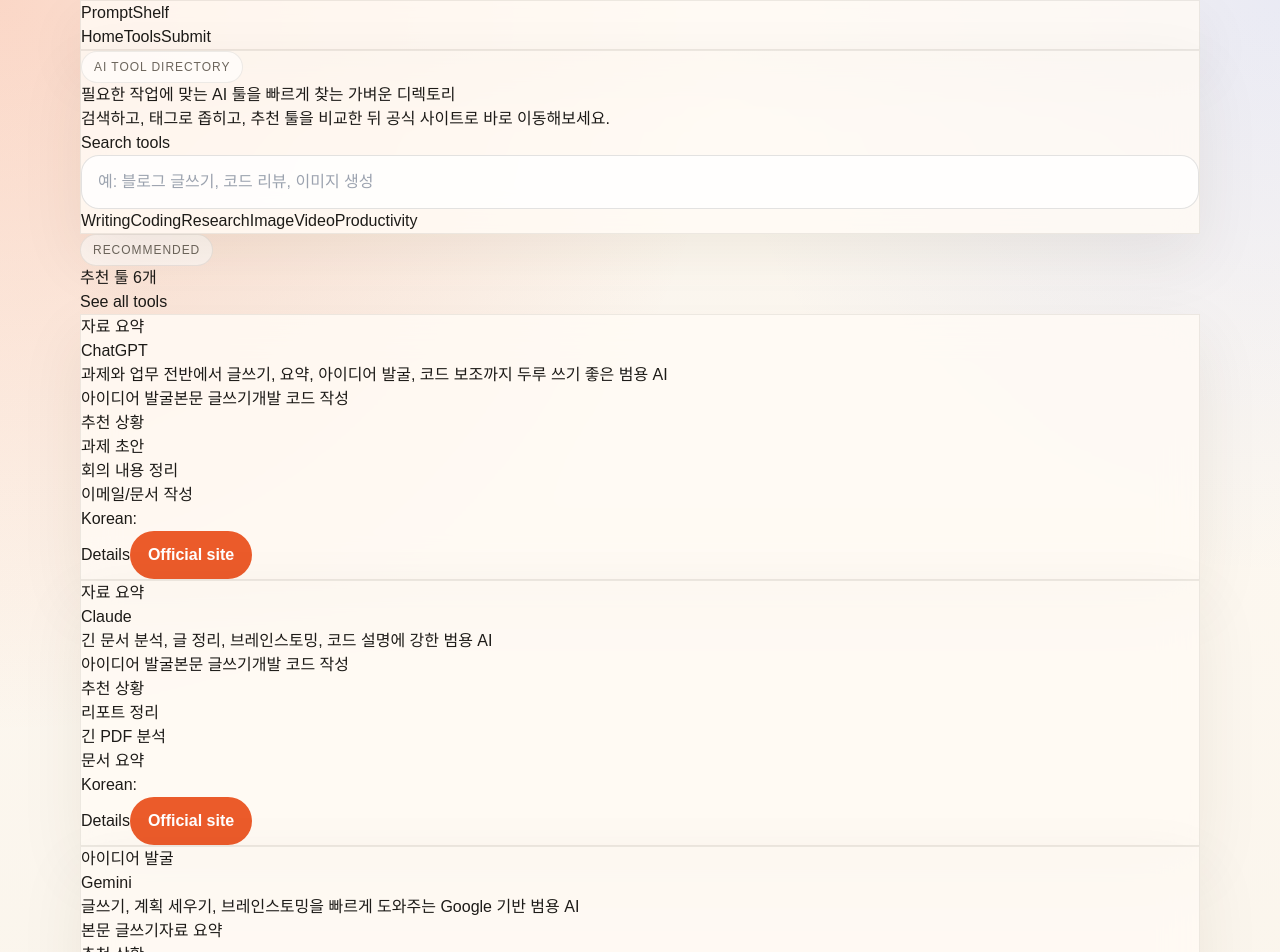
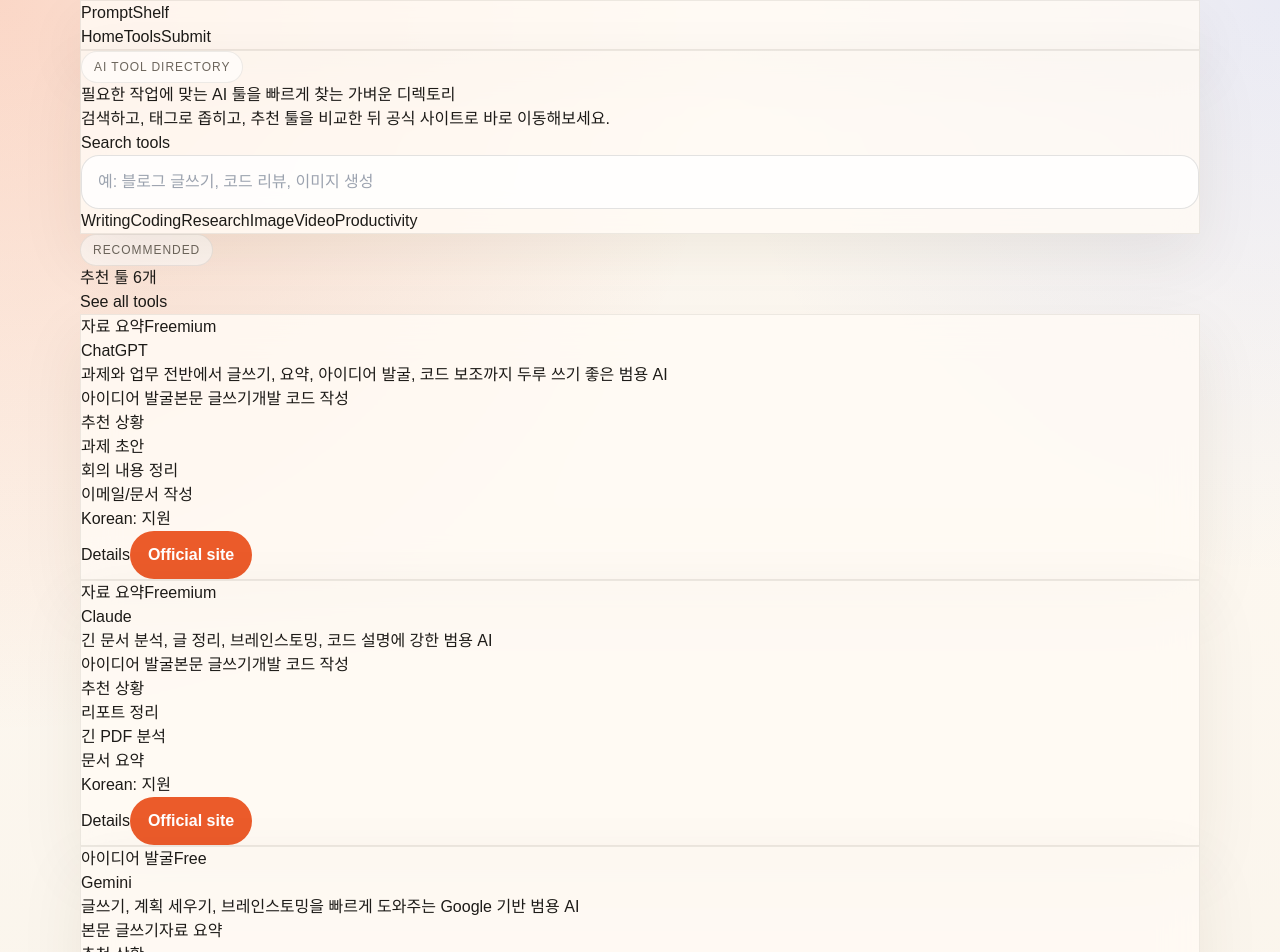
Before and after one commit to fabre120808-art/ai-tools-directory, a Next.js app: page / in a window 1280 px wide. Shown: the top 952 px of the page. Built offline with nearby package versions, Linux system fonts and the light colour scheme.

Commit message:
fix: add missing properties to tool data objects
Include 'pricing', 'koreanSupport', and 'platform' for all tools.

```diff
--- a/data/tools.ts
+++ b/data/tools.ts
@@ -21,6 +21,9 @@ export const tools = [
     primaryTag: '자료 요약',
     secondaryTags: ['아이디어 발굴', '본문 글쓰기', '개발 코드 작성'],
     bestFor: ['과제 초안', '회의 내용 정리', '이메일/문서 작성', '간단한 코드 보조'],
+    pricing: 'Freemium',
+    koreanSupport: '지원',
+    platform: ['Web', 'iOS', 'Android'],
   },
 
   // 2. Claude
@@ -32,6 +35,9 @@ export const tools = [
     primaryTag: '자료 요약',
     secondaryTags: ['아이디어 발굴', '본문 글쓰기', '개발 코드 작성'],
     bestFor: ['리포트 정리', '긴 PDF 분석', '문서 요약', '코드 리뷰'],
+    pricing: 'Freemium',
+    koreanSupport: '지원',
+    platform: ['Web', 'iOS', 'Android'],
   },
 
   // 3. Gemini
@@ -43,6 +49,9 @@ export const tools = [
     primaryTag: '아이디어 발굴',
     secondaryTags: ['본문 글쓰기', '자료 요약'],
     bestFor: ['작업 아이디어 정리', '초안 작성', 'Google 문서/메일 작업 보조'],
+    pricing: 'Free',
+    koreanSupport: '지원',
+    platform: ['Web', 'iOS', 'Android'],
   },
 
   // 4. Perplexity
@@ -54,6 +63,9 @@ export const tools = [
     primaryTag: '키워드 조사',
     secondaryTags: ['자료 요약', '아이디어 발굴'],
     bestFor: ['레포트 조사', '키워드 탐색', '논문/기사 출처 확인'],
+    pricing: 'Freemium',
+    koreanSupport: '지원',
+    platform: ['Web', 'iOS', 'Android'],
   },
 
   // 5. NotebookLM
@@ -65,6 +77,9 @@ export const tools = [
     primaryTag: '자료 요약',
     secondaryTags: ['아이디어 발굴', '본문 글쓰기'],
     bestFor: ['강의자료', '논문', '보고서', '참고자료 묶음 정리'],
+    pricing: 'Free',
+    koreanSupport: '지원',
+    platform: ['Web'],
   },
 
   // 6. Notion AI
@@ -76,6 +91,9 @@ export const tools = [
     primaryTag: '자료 요약',
     secondaryTags: ['반복 업무 자동화', '본문 글쓰기'],
     bestFor: ['회의록 정리', '프로젝트 문서 초안', '팀 협업 문서 관리'],
+    pricing: 'Paid Add-on',
+    koreanSupport: '지원',
+    platform: ['Web', 'Desktop', 'iOS', 'Android'],
   },
 
   // 7. Grammarly
@@ -87,6 +105,9 @@ export const tools = [
     primaryTag: '본문 글쓰기',
     secondaryTags: ['제목/카피 작성'],
     bestFor: ['메일 작성', '보고서 문장 다듬기', '과제 문체 정리'],
+    pricing: 'Freemium',
+    koreanSupport: '제한적',
+    platform: ['Web', 'Desktop', 'iOS', 'Android'],
   },
 
   // 8. Canva AI
@@ -98,6 +119,9 @@ export const tools = [
     primaryTag: '썸네일 제작',
     secondaryTags: ['이미지 생성', 'PPT 제작'],
     bestFor: ['유튜브 썸네일', '카드뉴스', '발표 슬라이드 초안 제작'],
+    pricing: 'Freemium',
+    koreanSupport: '지원',
+    platform: ['Web', 'iOS', 'Android'],
   },
 
   // 9. Gamma
@@ -109,6 +133,9 @@ export const tools = [
     primaryTag: 'PPT 제작',
     secondaryTags: ['자료 요약', '본문 글쓰기'],
     bestFor: ['발표자료 초안', '제안서', '요약형 문서 제작'],
+    pricing: 'Freemium',
+    koreanSupport: '지원',
+    platform: ['Web'],
   },
 
   // 10. Midjourney
@@ -120,6 +147,9 @@ export const tools = [
     primaryTag: '이미지 생성',
     secondaryTags: ['썸네일 제작'],
     bestFor: ['콘셉트 아트', '포스터', '썸네일용 이미지 시안'],
+    pricing: 'Paid',
+    koreanSupport: '제한적',
+    platform: ['Web', 'Discord'],
   },
 
   // 11. Adobe Firefly
@@ -131,6 +161,9 @@ export const tools = [
     primaryTag: '이미지 생성',
     secondaryTags: ['썸네일 제작'],
     bestFor: ['브랜드 이미지', '광고 시안', '편집용 비주얼 생성'],
+    pricing: 'Freemium',
+    koreanSupport: '지원',
+    platform: ['Web', 'Desktop'],
   },
 
   // 12. Leonardo AI
@@ -142,6 +175,9 @@ export const tools = [
     primaryTag: '이미지 생성',
     secondaryTags: ['썸네일 제작'],
     bestFor: ['게임/제품 콘셉트', 'SNS 비주얼', '썸네일 시안'],
+    pricing: 'Freemium',
+    koreanSupport: '지원',
+    platform: ['Web', 'iOS', 'Android'],
   },
 
   // 13. Descript
@@ -153,6 +189,9 @@ export const tools = [
     primaryTag: '자막/번역',
     secondaryTags: ['영상 대본', '음성 합성'],
     bestFor: ['인터뷰/강의 영상 자막', '팟캐스트 편집', '음성 콘텐츠 정리'],
+    pricing: 'Freemium',
+    koreanSupport: '지원',
+    platform: ['Web', 'Desktop'],
   },
 
   // 14. VEED
@@ -164,6 +203,9 @@ export const tools = [
     primaryTag: '영상 대본',
     secondaryTags: ['자막/번역', '음성 합성'],
     bestFor: ['짧은 영상 제작', '자동 자막', 'SNS용 영상 편집'],
+    pricing: 'Freemium',
+    koreanSupport: '지원',
+    platform: ['Web'],
   },
 
   // 15. DeepL
@@ -175,6 +217,9 @@ export const tools = [
     primaryTag: '자막/번역',
     secondaryTags: ['본문 글쓰기'],
     bestFor: ['논문/메일 번역', '다국어 문장 교정'],
+    pricing: 'Freemium',
+    koreanSupport: '지원',
+    platform: ['Web', 'Desktop', 'iOS', 'Android'],
   },
 
   // 16. ElevenLabs
@@ -186,6 +231,9 @@ export const tools = [
     primaryTag: '음성 합성',
     secondaryTags: ['고객응대'],
     bestFor: ['나레이션', '더빙', 'AI 보이스 챗봇'],
+    pricing: 'Freemium',
+    koreanSupport: '제한적',
+    platform: ['Web'],
   },
 
   // 17. Zapier
@@ -197,6 +245,9 @@ export const tools = [
     primaryTag: '반복 업무 자동화',
     secondaryTags: ['고객응대'],
     bestFor: ['폼 응답 정리', '알림 자동화', '이메일·시트·CRM 연동'],
+    pricing: 'Freemium',
+    koreanSupport: '미지원',
+    platform: ['Web'],
   },
 
   // 18. Make
@@ -208,6 +259,9 @@ export const tools = [
     primaryTag: '반복 업무 자동화',
     secondaryTags: ['고객응대'],
     bestFor: ['반복 보고', '데이터 옮기기', '앱 간 연동 자동화'],
+    pricing: 'Freemium',
+    koreanSupport: '미지원',
+    platform: ['Web'],
   },
 
   // 19. GitHub Copilot
@@ -219,6 +273,9 @@ export const tools = [
     primaryTag: '개발 코드 작성',
     secondaryTags: [],
     bestFor: ['코드 초안', '함수 작성', '버그 수정', '코드 설명'],
+    pricing: 'Paid',
+    koreanSupport: '제한적',
+    platform: ['VS Code', 'JetBrains', 'Neovim'],
   },
 
   // 20. Cursor
@@ -230,6 +287,9 @@ export const tools = [
     primaryTag: '개발 코드 작성',
     secondaryTags: [],
     bestFor: ['사이드 프로젝트', '빠른 프로토타입', '코드 리팩터링'],
+    pricing: 'Freemium',
+    koreanSupport: '제한적',
+    platform: ['Desktop'],
   },
 ]
 
```
